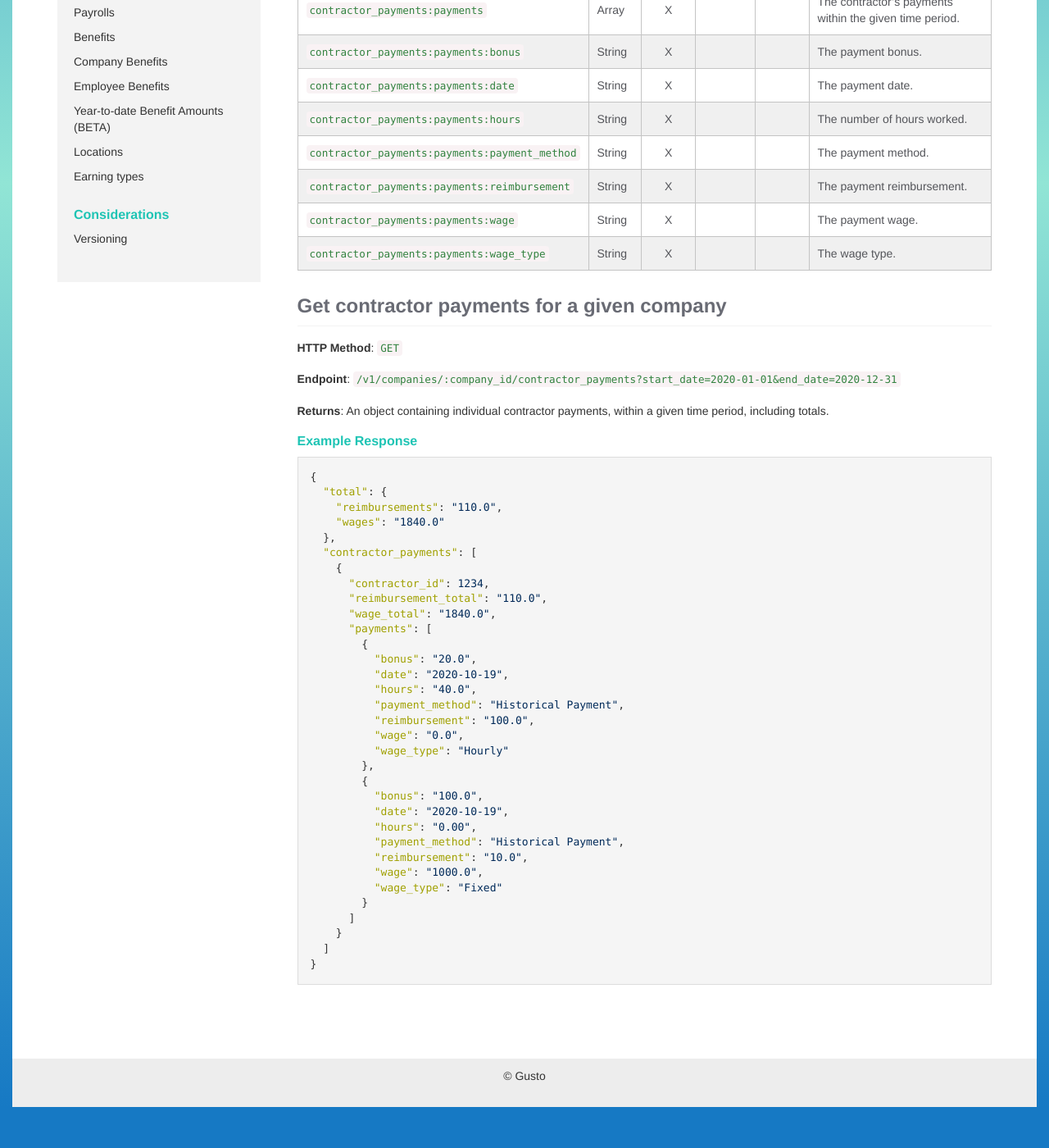
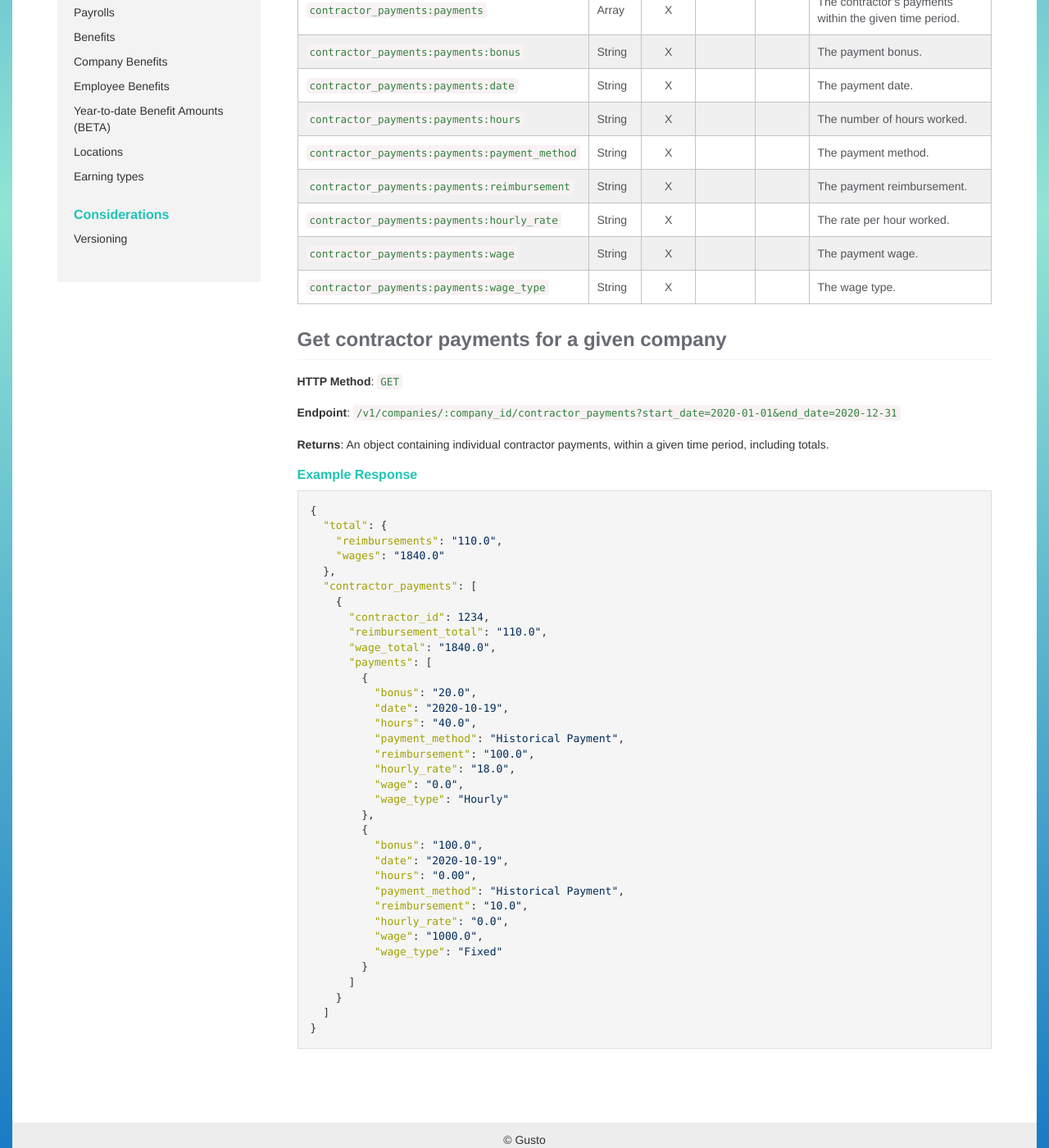
Before and after one commit to Gusto/gusto.github.io, a Jekyll site: the page built from _posts/2020-10-19-contractor-payments.markdown, in a window 1280 px wide and 1400 px high, scrolled down 874 px. Shown: the whole window at 82% size. Built offline with Jekyll 4.4.1, drawn with Linux system fonts in a browser that asks for light colours; before the commit the page ends 2239 px from its top, so only the background shows below that.

Commit message:
Change contractor payment entries to include hourly_rate

```diff
--- a/_posts/2020-10-19-contractor-payments.markdown
+++ b/_posts/2020-10-19-contractor-payments.markdown
@@ -23,6 +23,7 @@ title: Contractor Payments
 | `contractor_payments:payments:hours`          | String            |     X     |          |         | The number of hours worked.
 | `contractor_payments:payments:payment_method` | String            |     X     |          |         | The payment method.
 | `contractor_payments:payments:reimbursement`  | String            |     X     |          |         | The payment reimbursement.
+| `contractor_payments:payments:hourly_rate`    | String            |     X     |          |         | The rate per hour worked.
 | `contractor_payments:payments:wage`           | String            |     X     |          |         | The payment wage.
 | `contractor_payments:payments:wage_type`      | String            |     X     |          |         | The wage type.
 
@@ -55,6 +56,7 @@ title: Contractor Payments
           "hours": "40.0",
           "payment_method": "Historical Payment",
           "reimbursement": "100.0",
+          "hourly_rate": "18.0",
           "wage": "0.0",
           "wage_type": "Hourly"
         },
@@ -64,6 +66,7 @@ title: Contractor Payments
           "hours": "0.00",
           "payment_method": "Historical Payment",
           "reimbursement": "10.0",
+          "hourly_rate": "0.0",
           "wage": "1000.0",
           "wage_type": "Fixed"
         }
```
